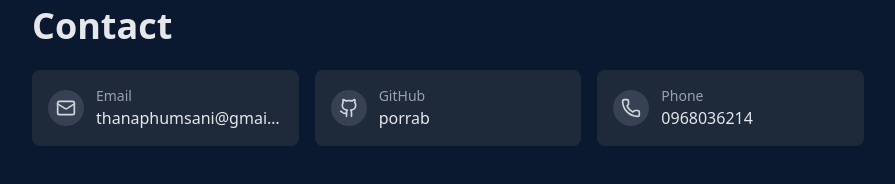
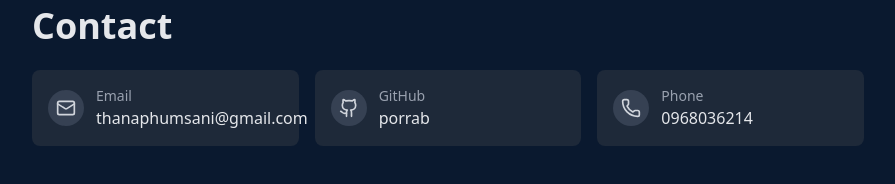
Before and after one commit to porrab/myResume, a React (Vite) app: page /about in a window 1280 px wide. Shown: the part 1090-1274 px from the top of the page, without its empty margins (192-1087 px from the left). Built offline with nearby package versions, Linux system fonts and the light colour scheme.

Commit message:
fix info

```diff
--- a/src/pages/AboutPage.tsx
+++ b/src/pages/AboutPage.tsx
@@ -37,22 +37,19 @@ const AboutPage = () => {
         <h2 className="text-4xl font-bold text-gray-200 mb-6">Contact</h2>
         <div className="grid grid-cols-1 md:grid-cols-3 gap-4">
           {/* Email */}
-          <a
-            href="mailto:your.email@gmail.com"
-            className="group flex items-center gap-3 p-4 bg-gray-800 rounded-lg hover:bg-gray-700 transition-colors duration-200"
-          >
+          <div className="group flex items-center gap-3 p-4 bg-gray-800 rounded-lg hover:bg-gray-700 transition-colors duration-200">
             <div className="p-2 bg-gray-700 rounded-full group-hover:bg-gray-600 transition-colors">
               <Mail className="w-5 h-5 text-gray-300" />
             </div>
             <div className="flex-1 min-w-0">
               <p className="text-sm text-gray-400">Email</p>
-              <p className="text-gray-200 truncate">thanaphumsani@gmail.com</p>
+              <p className="text-gray-200">thanaphumsani@gmail.com</p>
             </div>
-          </a>
+          </div>
 
           {/* GitHub */}
           <a
-            href="https://github.com/yourusername"
+            href="https://github.com/porrab"
             target="_blank"
             rel="noopener noreferrer"
             className="group flex items-center gap-3 p-4 bg-gray-800 rounded-lg hover:bg-gray-700 transition-colors duration-200"
@@ -67,10 +64,7 @@ const AboutPage = () => {
           </a>
 
           {/* Phone */}
-          <a
-            href="tel:+66123456789"
-            className="group flex items-center gap-3 p-4 bg-gray-800 rounded-lg hover:bg-gray-700 transition-colors duration-200"
-          >
+          <div className="group flex items-center gap-3 p-4 bg-gray-800 rounded-lg hover:bg-gray-700 transition-colors duration-200">
             <div className="p-2 bg-gray-700 rounded-full group-hover:bg-gray-600 transition-colors">
               <Phone className="w-5 h-5 text-gray-300" />
             </div>
@@ -78,7 +72,7 @@ const AboutPage = () => {
               <p className="text-sm text-gray-400">Phone</p>
               <p className="text-gray-200">0968036214</p>
             </div>
-          </a>
+          </div>
         </div>
       </section>
     </main>
```
